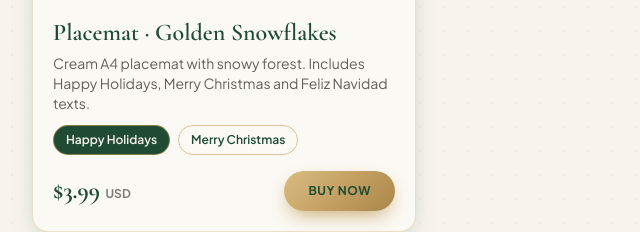
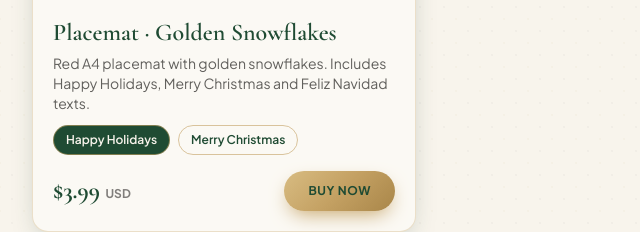
Before and after one commit to lmgroupcontac-art/printablesco, a plain HTML site: page index.html in a window 1280 px wide. Shown: the part 2357-2589 px from the top of the page, 0-640 px from the left. Drawn offline with nearby package versions, Linux system fonts and the light colour scheme.

Commit message:
Corregir descripcion del individual 4
Co-Authored-By: Claude Sonnet 5.5 <noreply@anthropic.com>
Claude-Session: https://claude.ai/code/session_01N8tL9Ucys7y7MwqbhYWhsS

```diff
--- a/index.html
+++ b/index.html
@@ -154,7 +154,7 @@ const PRODUCTS = [
   { id:'mesa-1', cat:'mesa', price:3.99, url:'', img:{es:'assets/modelo1-es.webp',hh:'assets/modelo1-hh.webp',mc:'assets/modelo1-mc.webp'}, name:{es:'Individual · Estrellas y Copos', en:'Placemat · Stars & Snowflakes'}, desc:{es:'Individual A4 verde y dorado. Reutilizable si lo plastificás. Incluye los textos Feliz Navidad, Merry Christmas y Happy Holidays.', en:'Green & gold A4 placemat. Reusable when laminated. Includes Happy Holidays, Merry Christmas and Feliz Navidad texts.'} },
   { id:'mesa-2', cat:'mesa', price:3.99, url:'', img:{es:'assets/modelo2-es.webp',hh:'assets/modelo2-hh.webp',mc:'assets/modelo2-mc.webp'}, name:{es:'Individual · Guirnalda Festiva', en:'Placemat · Festive Garland'},    desc:{es:'Individual A4 en tono crema con guirnalda. Incluye los textos Feliz Navidad, Merry Christmas y Happy Holidays.', en:'Cream A4 placemat with garland. Includes Happy Holidays, Merry Christmas and Feliz Navidad texts.'} },
   { id:'mesa-3', cat:'mesa', price:3.99, url:'', img:{es:'assets/modelo3-es.webp',hh:'assets/modelo3-hh.webp',mc:'assets/modelo3-mc.webp'}, name:{es:'Individual · Bosque de Navidad', en:'Placemat · Christmas Forest'},  desc:{es:'Individual A4 crema con bosque nevado. Incluye los textos Feliz Navidad, Merry Christmas y Happy Holidays.', en:'Cream A4 placemat with snowy forest. Includes Happy Holidays, Merry Christmas and Feliz Navidad texts.'} },
-  { id:'mesa-4', cat:'mesa', price:3.99, url:'', img:{es:'assets/modelo4-es.webp',hh:'assets/modelo4-hh.webp',mc:'assets/modelo4-mc.webp'}, name:{es:'Individual · Copos Dorados', en:'Placemat · Golden Snowflakes'},  desc:{es:'Individual A4 crema con bosque nevado. Incluye los textos Feliz Navidad, Merry Christmas y Happy Holidays.', en:'Cream A4 placemat with snowy forest. Includes Happy Holidays, Merry Christmas and Feliz Navidad texts.'} },
+  { id:'mesa-4', cat:'mesa', price:3.99, url:'', img:{es:'assets/modelo4-es.webp',hh:'assets/modelo4-hh.webp',mc:'assets/modelo4-mc.webp'}, name:{es:'Individual · Copos Dorados', en:'Placemat · Golden Snowflakes'},  desc:{es:'Individual A4 rojo con copos dorados. Incluye los textos Feliz Navidad, Merry Christmas y Happy Holidays.', en:'Red A4 placemat with golden snowflakes. Includes Happy Holidays, Merry Christmas and Feliz Navidad texts.'} },
 ];
 
 const T = {
```
